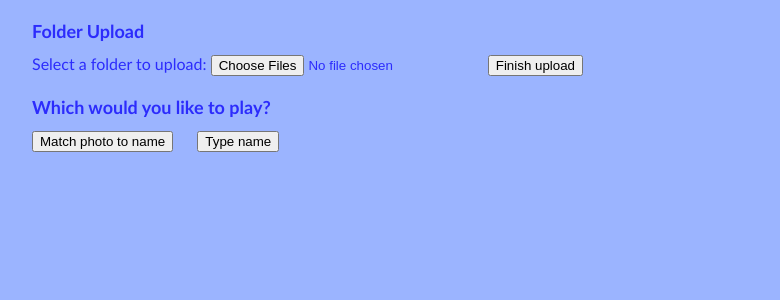
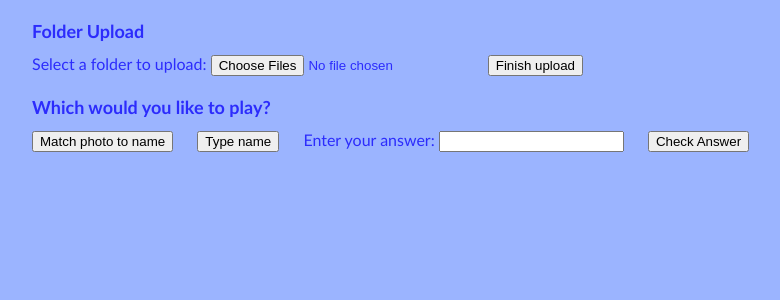
Before and after one commit to josephinel6/Hack-PNW-Spring-24, a Flask app: page / in a window 1280 px wide. Shown: the top 300 px of the page, without its empty margins (8-788 px from the left). Run offline with Flask 3, Linux system fonts and the light colour scheme; parts of the project's set-up code (start-up, migrations or seed data) failed here and were passed over.

Commit message:
Update index.html

```diff
--- a/templates/index.html
+++ b/templates/index.html
@@ -76,6 +76,12 @@
     <h1> Which would you like to play?</h1>
     <button onclick="runPhotoMatch()"> Match photo to name </button>
     <button onclick="runTypeName()"> Type name </button>
+
+    <label for="answer">Enter your answer:</label>
+    <input type="text" id="answer" name="answer">
+    <button onclick="checkAnswer()">Check Answer</button>
+    <p id="result"></p>
+
 
 
     <!-- <div id="image-grid">
@@ -222,6 +228,17 @@
             }
         }
 
+        function checkAnswer() {
+            var userAnswer = document.getElementById("answer").value;
+            var correctAnswer = currentPerson; // Assuming currentPerson holds the correct answer
+
+            if (userAnswer === correctAnswer) {
+                document.getElementById("result").innerText = "Correct!";
+            } else {
+                document.getElementById("result").innerText = "Incorrect. Try again!";
+            }
+        }
+
         function getNames() {
             for (var i = 0; i < files.length; i++) {
                 names[i] = files[i].name.split('.')[0];
```
